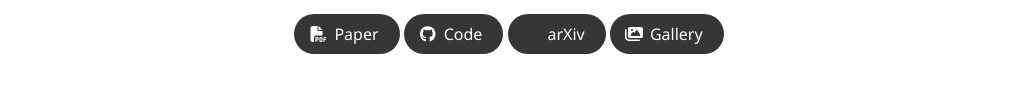
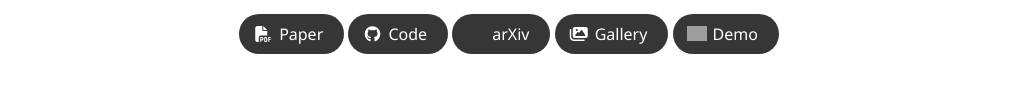
Before and after one commit to IGL-HKUST/das, a plain HTML site: page index.html in a window 1280 px wide. Shown: the part 372-476 px from the top of the page, without its empty margins (131-1148 px from the left). Drawn offline with nearby package versions, Linux system fonts and the light colour scheme; grey boxes are pictures that could not be loaded; some icons are missing; a web font is replaced by a local one.

Commit message:
Update index.html

```diff
--- a/index.html
+++ b/index.html
@@ -150,6 +150,16 @@
                                   <span>Gallery</span>
                                 </a>
                               </span>
+                                <!-- Hugging Face Demo Link -->
+                                <span class="link-block">
+                                <a href="https://huggingface.co/spaces/EXCAI/Diffusion-As-Shader" target="_blank"
+                                class="external-link button is-normal is-rounded is-dark">
+                                <span class="icon">
+                                  <img width="20" alt="HuggingFace logo" src="https://haofeixu.github.io/unimatch/static/images/huggingface.png">
+                                </span>
+                                <span>Demo</span>
+                              </a>
+                            </span>
 
                               </div>
                             </div>
```
